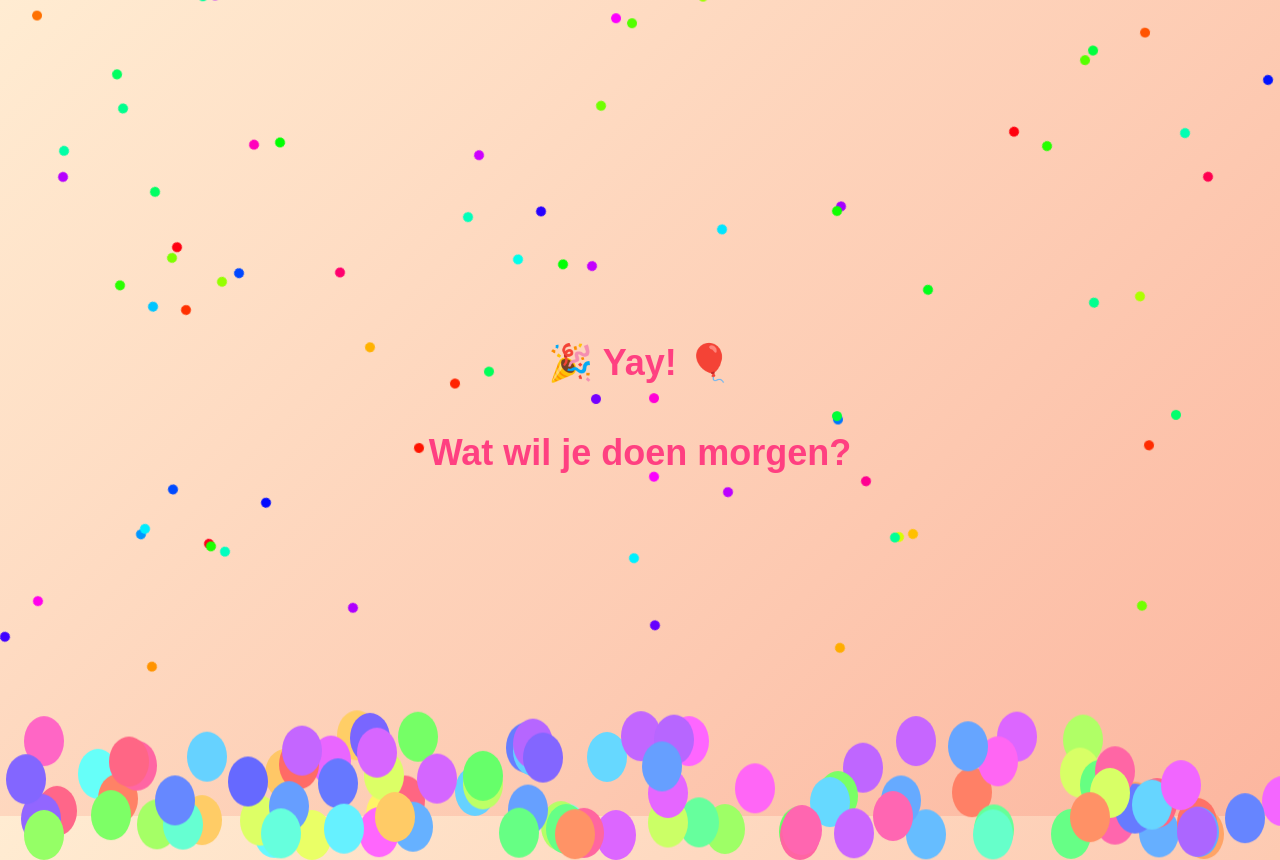
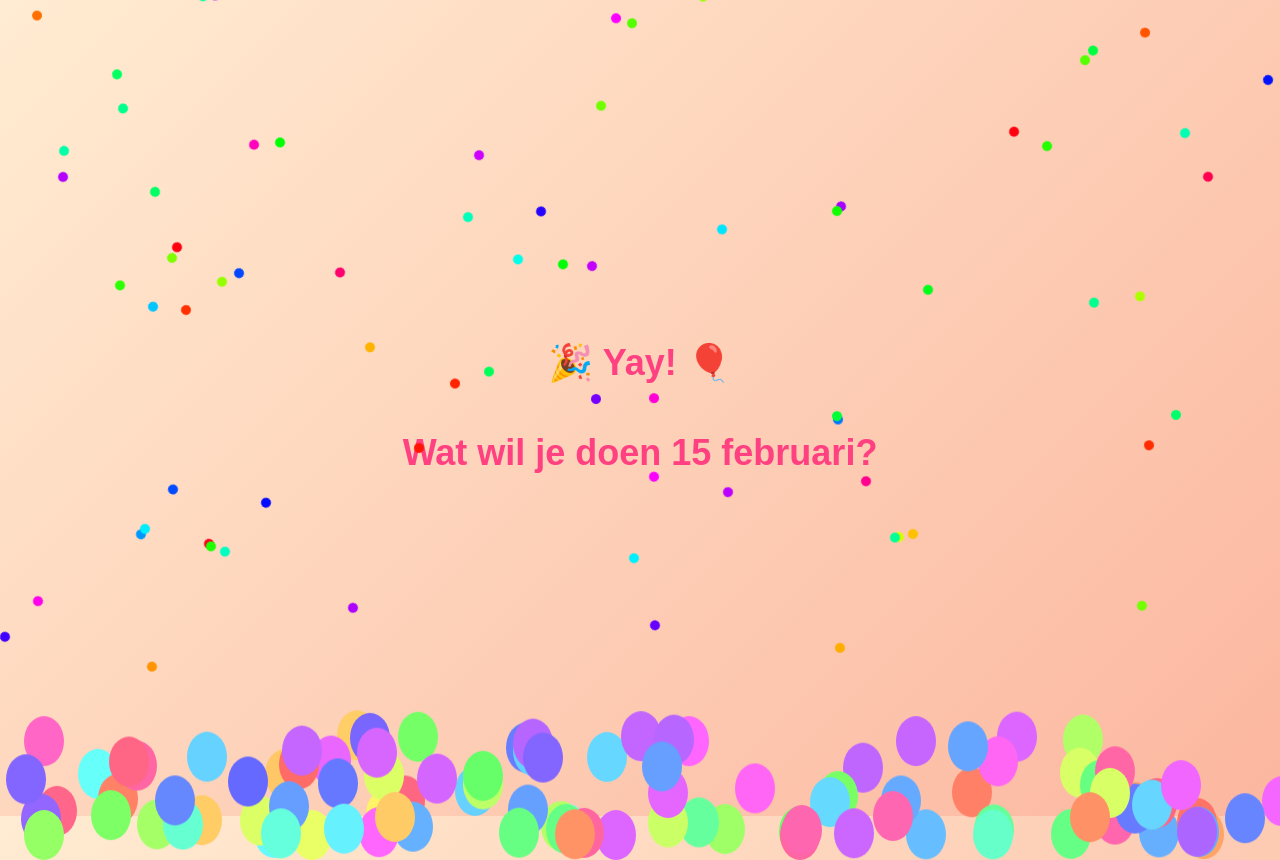
Before and after one commit to DingJieZhou/test, a plain HTML site: page project/celebration.html in a window 1280 px wide. Shown: the top 860 px of the page. Drawn offline with Linux system fonts and the light colour scheme.

Commit message:
Update celebration.html

```diff
--- a/project/celebration.html
+++ b/project/celebration.html
@@ -55,7 +55,7 @@
 </head>
 <body>
     <h1>🎉 Yay! 🎈</h1>
-    <h1>Wat wil je doen morgen?</h1>
+    <h1>Wat wil je doen 15 februari?</h1>
 
     <script>
         function createConfetti() {
```
